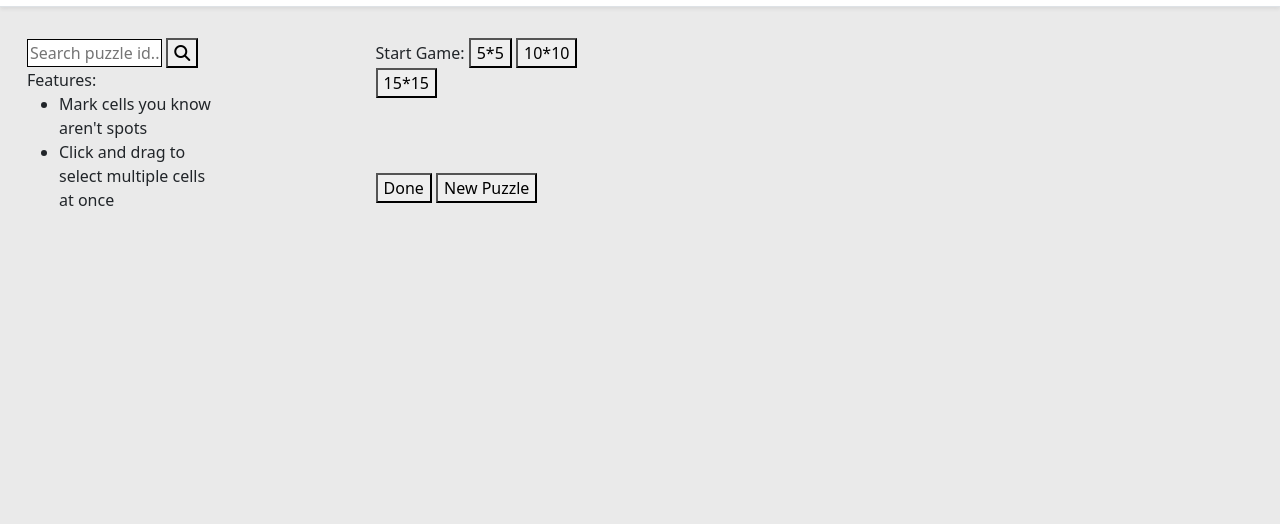
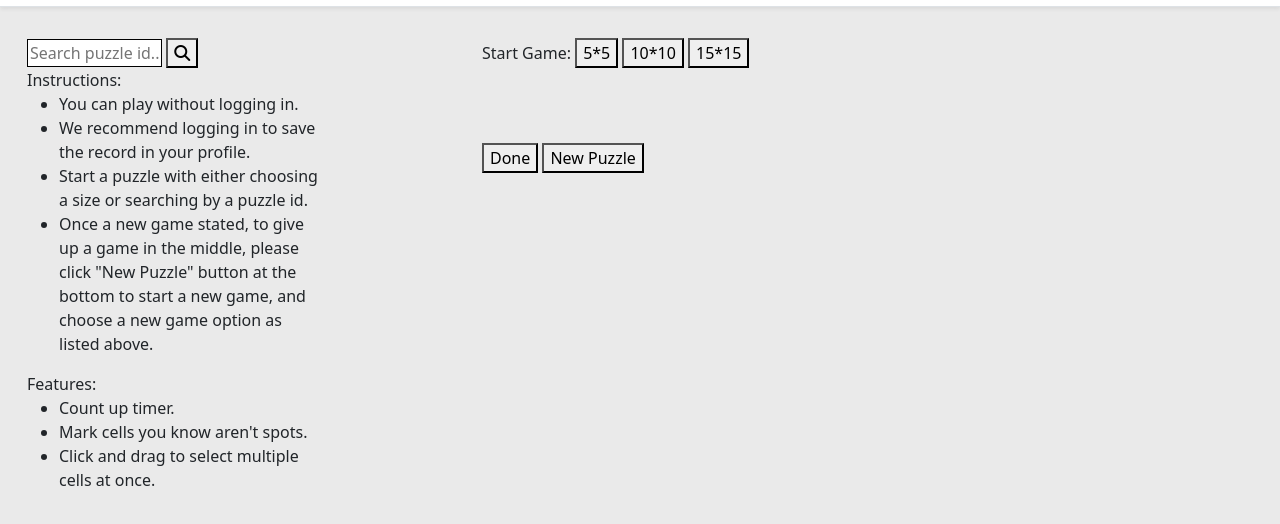
Before and after one commit to seantanty/nonogram, a website: page public/index.html in a window 1280 px wide. Shown: the part 50-574 px from the top of the page. Drawn offline with nearby package versions, Linux system fonts and the light colour scheme; no server answers.

Commit message:
Update index.html

```diff
--- a/public/index.html
+++ b/public/index.html
@@ -4,7 +4,7 @@
     <meta charset="UTF-8" />
     <meta name="viewport" content="width=device-width, initial-scale=1.0" />
     <title>NonoGram</title>
-    <meta name="description" content="Nonogram puzzle index page." />
+    <meta name="description" content="Nonogram puzzle." />
     <meta name="author" content="Yongliang Tan & Xinyi Ge" />
     <link rel="icon" type="image/x-icon" href="../images/nono.ico" />
     <link
@@ -29,9 +29,9 @@
     </header>
 
     <div class="row">
-      <div id="main-left" class="col-8">
+      <div id="main-left" class="col-9">
         <div class="row" id="main">
-          <div class="col-3">
+          <div class="col-4">
             <form id="searchForm">
               <input
                 type="text"
@@ -46,11 +46,29 @@
             </form>
 
             <div id="timer"></div>
+            <span>Instructions:</span>
+            <ul class="instructions">
+              <li>You can play without logging in.</li>
+              <li>
+                We recommend logging in to save the record in your profile.
+              </li>
+              <li>
+                Start a puzzle with either choosing a size or searching by a
+                puzzle id.
+              </li>
+              <li>
+                Once a new game stated, to give up a game in the middle, please
+                click "New Puzzle" button at the bottom to start a new game, and
+                choose a new game option as listed above.
+              </li>
+            </ul>
+            <div class="instructions"></div>
             <div class="features">
               <span>Features:</span>
               <ul class="features">
-                <li>Mark cells you know aren't spots</li>
-                <li>Click and drag to select multiple cells at once</li>
+                <li>Count up timer.</li>
+                <li>Mark cells you know aren't spots.</li>
+                <li>Click and drag to select multiple cells at once.</li>
               </ul>
             </div>
           </div>
@@ -77,7 +95,7 @@
         </div>
       </div>
 
-      <div id="main-right" class="col-4">
+      <div id="main-right" class="col-3">
         <div class="row">
           <div id="resultsBody" class="results">
             <div id="solvedTime" class="time"></div>
```
